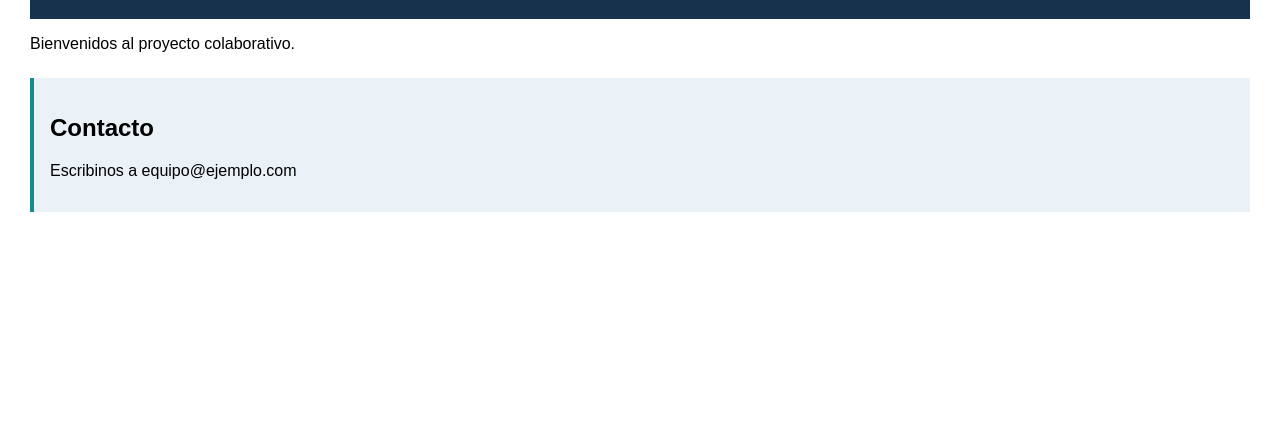
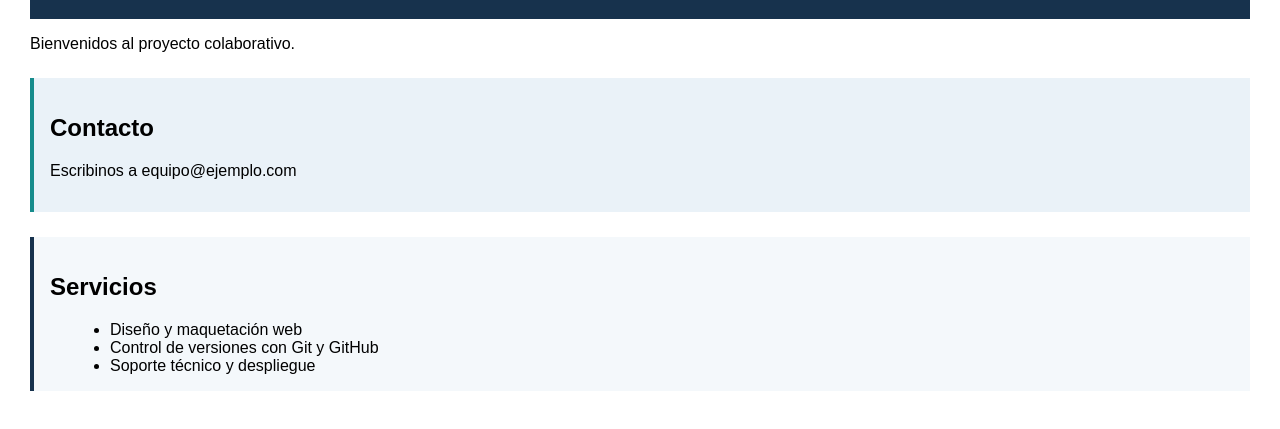
Before and after one commit to elseOG/practica2-equipo-web, a plain HTML site: page index.html in a window 1280 px wide. Shown: the part 127-556 px from the top of the page. Drawn offline with Linux system fonts and the light colour scheme.

Commit message:
Agrega seccion de servicios

```diff
--- a/estilos.css
+++ b/estilos.css
@@ -14,3 +14,13 @@ header {
   background: #EAF2F8;
   border-left: 4px solid #168C8C;
 }
+#servicios {
+  margin-top: 25px;
+  padding: 16px;
+  background: #F4F8FB;
+  border-left: 4px solid #17324D;
+}
+
+#servicios ul {
+  margin: 10px 0 0 20px;
+}
--- a/index.html
+++ b/index.html
@@ -16,6 +16,14 @@
     <h2>Contacto</h2>
     <p>Escribinos a equipo@ejemplo.com</p>
   </section>
+  <section id="servicios">
+    <h2>Servicios</h2>
+    <ul>
+      <li>Diseño y maquetación web</li>
+      <li>Control de versiones con Git y GitHub</li>
+      <li>Soporte técnico y despliegue</li>
+    </ul>
+  </section>
 </body>
 </body>
 </html>
```
